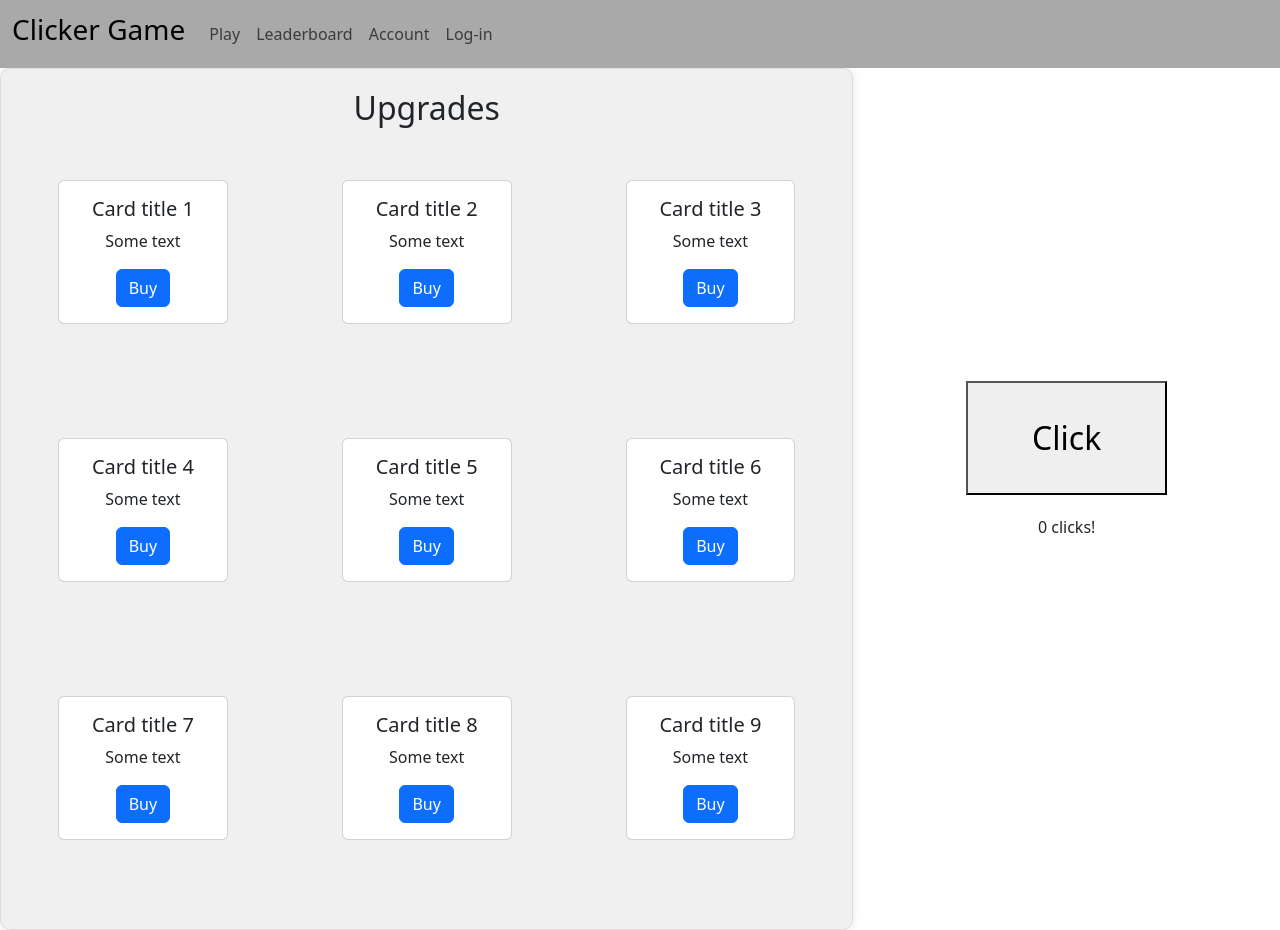
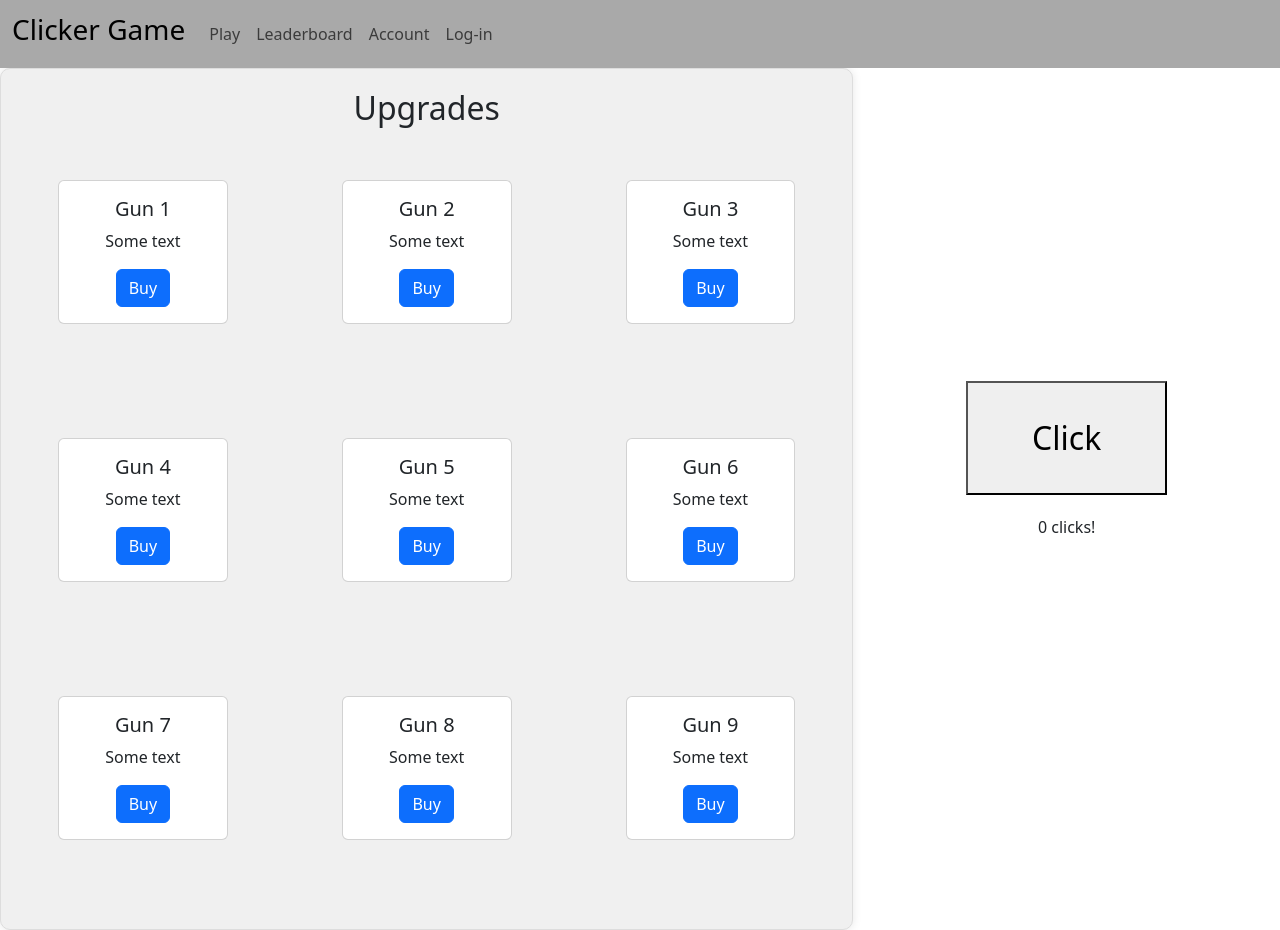
Before and after one commit to bf98/IngWeb, a Vue app in the folder client/: page / in a window 1280 px wide. Built offline with nearby package versions, Linux system fonts and the light colour scheme; no server answers.

Commit message:
aggiunto gun a nome upgrade

```diff
--- a/client/src/pages/Home.vue
+++ b/client/src/pages/Home.vue
@@ -35,7 +35,7 @@
 				<div class="Upgrades d-flex justify-content-center flex-wrap">
 				<div class="card align-items-center text-center" style="width: 18rem;">
 					<div class="card-body">
-						<h5 class="card-title">Card title {{ rowIndex * 3 + index + 1 }}</h5>
+						<h5 class="card-title">Gun {{ rowIndex * 3 + index + 1 }}</h5>
 						<p class="card-text">Some text</p>
 						<a href="#" class="btn btn-primary">Buy</a>
 					</div>
```
